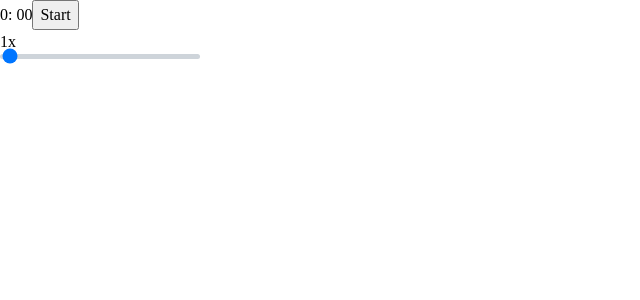
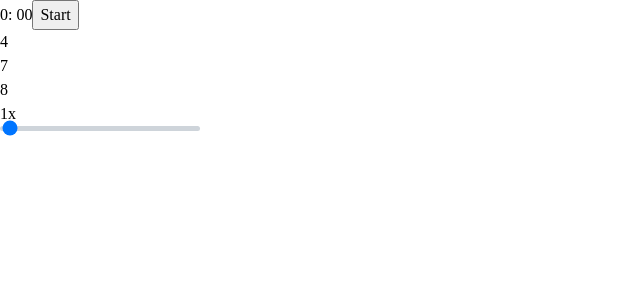
Before and after one commit to galosandoval/478-breathing, a React (Create React App) app: page / in a window 1280 px wide. Shown: the top 300 px of the page, without its empty margins (0-640 px from the left). Built offline with nearby package versions, Linux system fonts and the light colour scheme.

Commit message:
adds countdown timer functionality

```diff
--- a/src/App.js
+++ b/src/App.js
@@ -11,10 +11,16 @@ const initialInstructionState = {
   repeatCount: 1,
   cycleCount: 0
 };
+const initialCountdownState = {
+  step1: 4,
+  step2: 7,
+  step3: 8
+};
 
 function App() {
   const [time, setTime] = useState(initialTimeState);
   const [breatheInstructions, setBreatheInstructions] = useState(initialInstructionState);
+  const [countdown, setCountdown] = useState(initialCountdownState);
 
   return (
     <div className="App">
@@ -30,6 +36,7 @@ function App() {
         setTime={setTime}
         breatheInstructions={breatheInstructions}
         setBreatheInstructions={setBreatheInstructions}
+        countdown={countdown} setCountdown={setCountdown}
       />
       <Slider
         breatheInstructions={breatheInstructions}
--- a/src/features/instructions/Instructions.jsx
+++ b/src/features/instructions/Instructions.jsx
@@ -22,33 +22,28 @@ export const Instructions = ({
         });
         if (breatheInstructions.instruction === "Repeat")
           setBreatheInstructions({ ...breatheInstructions, instruction: "Breathe In", step: 1 });
-      }
-      if (stepsCounter === 4 && step === 1) {
+      } else if (stepsCounter === 4 && step === 1) {
         setBreatheInstructions({
           ...breatheInstructions,
           step: 2,
           instruction: "Hold Your Breathe",
           stepsCounter: 0
         });
-      }
-      if (stepsCounter === 7 && step === 2) {
+      } else if (stepsCounter === 7 && step === 2) {
         setBreatheInstructions({
           ...breatheInstructions,
           step: 3,
           instruction: "Breathe Out",
           stepsCounter: 0
         });
-      }
-      if (stepsCounter === 7 && step === 3 && repeatCount > cycleCount) {
+      } else if (stepsCounter === 7 && step === 3 && repeatCount > cycleCount) {
         setBreatheInstructions({
           ...breatheInstructions,
           step: 0,
           stepsCounter: -1,
           instruction: "Repeat"
         });
-      }
-      if (stepsCounter === 8 && step === 3 && repeatCount === cycleCount) {
-        console.log("end");
+      } else if (stepsCounter === 8 && step === 3 && repeatCount === cycleCount) {
         setBreatheInstructions({
           ...breatheInstructions,
           instruction: "End",
@@ -61,7 +56,7 @@ export const Instructions = ({
       console.log(
         "step",
         step,
-        "counter",
+        "stepsCounter:",
         stepsCounter,
         "cycleCount",
         cycleCount,
@@ -69,6 +64,6 @@ export const Instructions = ({
         repeatCount
       );
     }
-  }, [breatheInstructions, setBreatheInstructions, setTime, initialTimeState, time]);
+  }, [time, setBreatheInstructions, breatheInstructions, setTime, initialTimeState]);
   return <div>{breatheInstructions.instruction}</div>;
 };
--- a/src/features/timer/Timer.jsx
+++ b/src/features/timer/Timer.jsx
@@ -1,6 +1,13 @@
 import React, { useEffect } from "react";
 
-export const Timer = ({ time, setTime, breatheInstructions, setBreatheInstructions }) => {
+export const Timer = ({
+  time,
+  setTime,
+  breatheInstructions,
+  setBreatheInstructions,
+  countdown,
+  setCountdown
+}) => {
   const handleClick = () => {
     setTime({ ...time, isActive: !time.isActive });
     setBreatheInstructions({ ...breatheInstructions, instruction: "Breathe In" });
@@ -24,14 +31,25 @@ export const Timer = ({ time, setTime, breatheInstructions, setBreatheInstructio
           seconds: secondCounter,
           counter: (time.counter += 1)
         });
+
+        if (breatheInstructions.step === 1) {
+          setCountdown({ ...countdown, step1: (countdown.step1 -= 1), step3: 8 });
+        } else if (breatheInstructions.step === 2) {
+          setCountdown({ ...countdown, step1: 4, step2: (countdown.step2 -= 1) });
+        } else {
+          setCountdown({ ...countdown, step2: 7, step3: (countdown.step3 -= 1) });
+        }
       }, 1000);
     }
     return () => clearInterval(intervalId);
-  }, [time, setTime, breatheInstructions, setBreatheInstructions]);
+  }, [time, setTime, breatheInstructions, setBreatheInstructions, setCountdown, countdown]);
   return (
     <div>
       {time.minutes}: {time.seconds < 10 ? "0" + time.seconds : time.seconds}
       <button onClick={handleClick}>Start</button>
+      <div>{countdown.step1}</div>
+      <div>{countdown.step2}</div>
+      <div>{countdown.step3}</div>
     </div>
   );
 };
```
